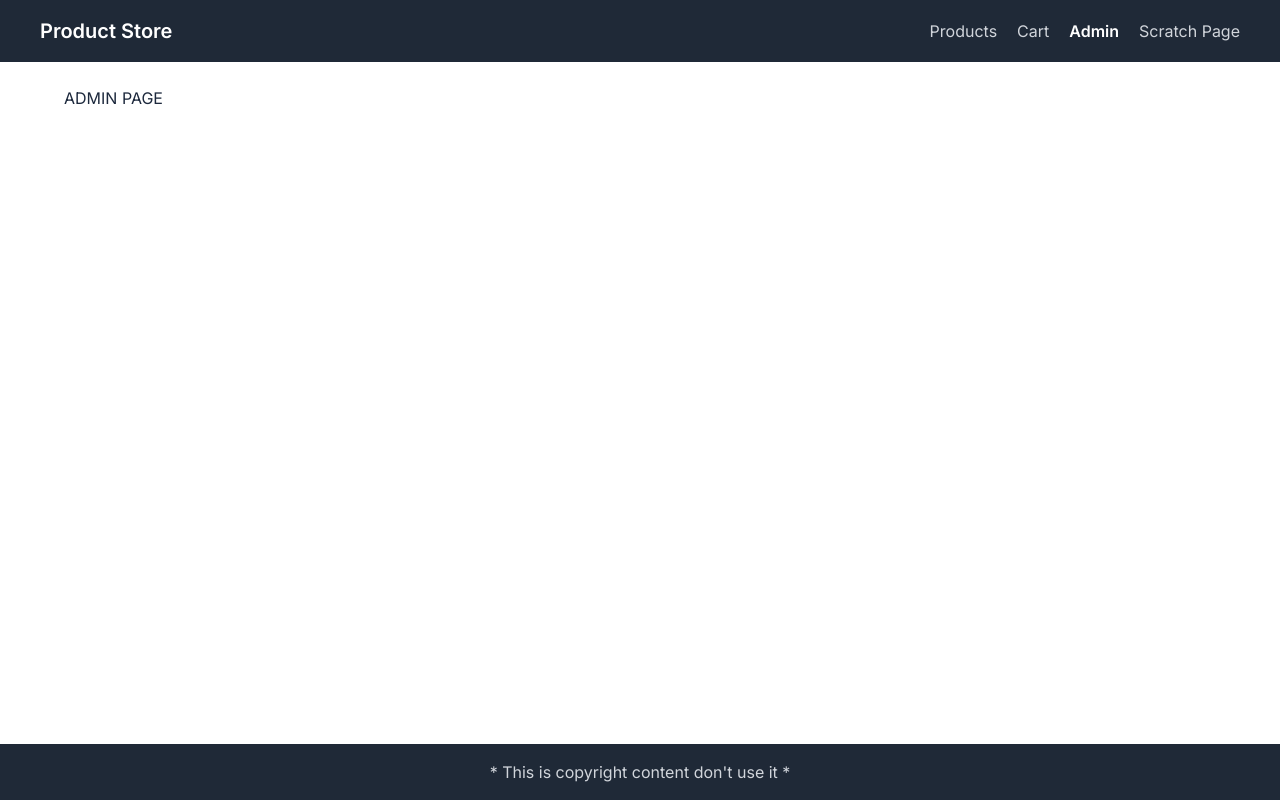
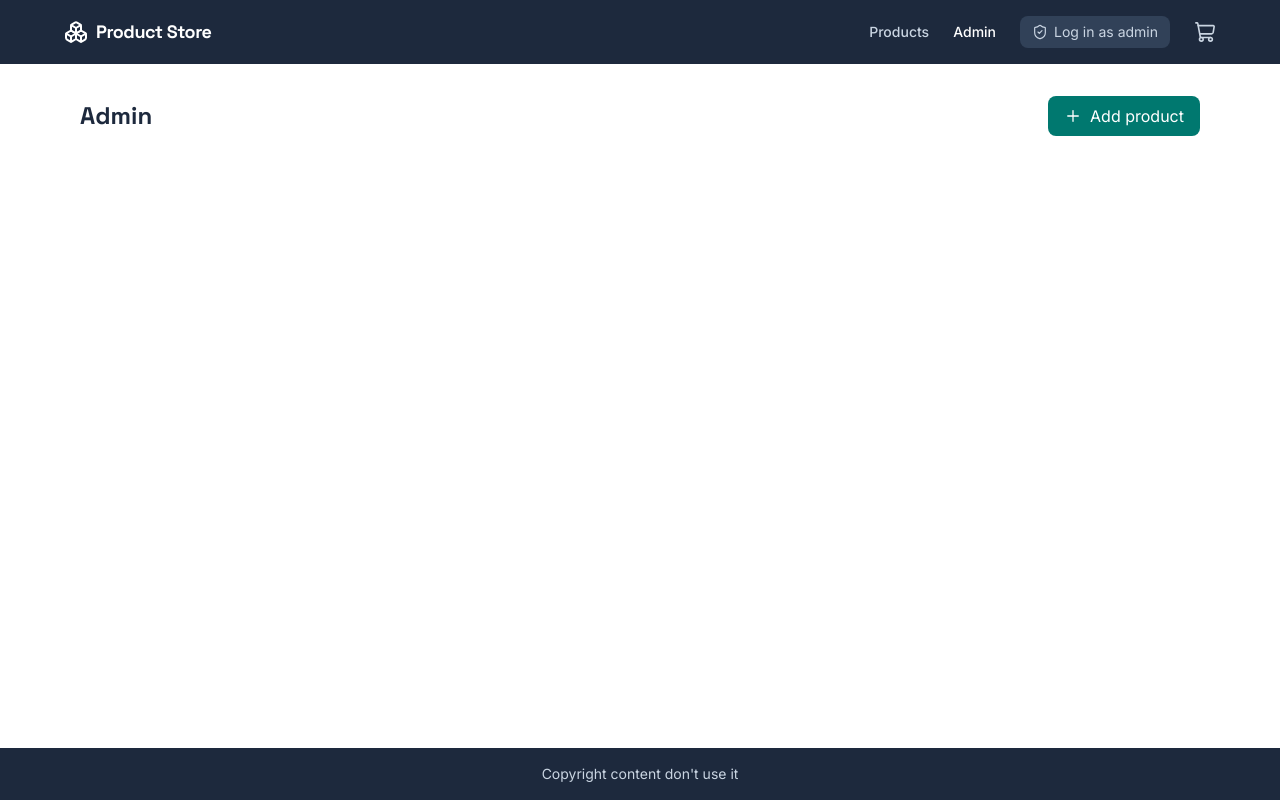
Before and after one commit to Matrixxx17/self-study-labs, a React (Vite) app in the folder product-store/: page /admin in a window 1280 px wide. Built offline with nearby package versions, Linux system fonts and the light colour scheme.

Commit message:
feat: create product modal with form Project — admin route + react-hook-form

```diff
--- a/product-store/package.json
+++ b/product-store/package.json
@@ -16,6 +16,7 @@
     "lucide-react": "^1.34.0",
     "react": "^19.2.8",
     "react-dom": "^19.2.8",
+    "react-hook-form": "^7.86.0",
     "react-router": "^8.3.0",
     "react-router-dom": "^7.18.2",
     "tailwindcss": "^4.3.3",
--- a/product-store/src/api/axiosInstance.js
+++ b/product-store/src/api/axiosInstance.js
@@ -1,7 +1,7 @@
 import axios from "axios"
 
 const api = axios.create({
-    baseURL: "http://dummyjson.com",
+    baseURL: "https://dummyjson.com",
     timeout: 10000,
 })
 export default api
--- /dev/null
+++ b/product-store/src/component/CreateProductForm.jsx
@@ -0,0 +1,111 @@
+import { use, useState } from "react";
+import { set, useForm } from 'react-hook-form'
+import api from "../api/axiosInstance"
+
+const CATEGORIES = [
+  'smartphones', 'laptops', 'fragrances', 'skincare',
+  'groceries', 'home-decoration',
+]
+
+export default function CreateProductForm({onSuccess}){
+    const  {
+        register,
+        handleSubmit,
+        formState: {errors, isSubmitting},
+        reset
+    } = useForm()
+
+    const [submitError,setSubmitError] = useState('')
+    const onSubmit = async(data) => {
+        setSubmitError('')
+        try{
+            const res = await api.post("/products/add",{
+                title: data.title,
+                price: Number(data.price),
+                category: data.category,
+                description: data.description
+            })
+            reset()
+            onSuccess(res.data)
+        } catch(err){
+            setSubmitError("Could not create product..sorry")
+        }
+    }
+     return (
+    <form onSubmit={handleSubmit(onSubmit)} className="space-y-4">
+      <div>
+        <label className="block text-sm font-medium text-slate-700 mb-1">Title</label>
+        <input
+          {...register('title', {
+            required: 'Title is required',
+            minLength: { value: 3, message: 'Title must be at least 3 characters' },
+          })}
+          className="w-full rounded-lg border border-slate-300 px-3 py-2 text-sm focus:outline-none focus:ring-2 focus:ring-teal-600"
+        />
+        {errors.title && (
+          <p className="text-red-600 text-sm mt-1">{errors.title.message}</p>
+        )}
+      </div>
+
+      <div>
+        <label className="block text-sm font-medium text-slate-700 mb-1">Price</label>
+        <input
+          type="number"
+          step="0.01"
+          {...register('price', {
+            required: 'Price is required',
+            valueAsNumber: true,
+            validate: (v) => v > 0 || 'Price must be a positive number',
+          })}
+          className="w-full rounded-lg border border-slate-300 px-3 py-2 text-sm focus:outline-none focus:ring-2 focus:ring-teal-600"
+        />
+        {errors.price && (
+          <p className="text-red-600 text-sm mt-1">{errors.price.message}</p>
+        )}
+      </div>
+
+      <div>
+        <label className="block text-sm font-medium text-slate-700 mb-1">Category</label>
+        <select
+          {...register('category', { required: 'Category is required' })}
+          className="w-full rounded-lg border border-slate-300 px-3 py-2 text-sm focus:outline-none focus:ring-2 focus:ring-teal-600"
+        >
+          <option value="">Select a category</option>
+          {CATEGORIES.map((c) => (
+            <option key={c} value={c}>{c}</option>
+          ))}
+        </select>
+        {errors.category && (
+          <p className="text-red-600 text-sm mt-1">{errors.category.message}</p>
+        )}
+      </div>
+
+      <div>
+        <label className="block text-sm font-medium text-slate-700 mb-1">Description</label>
+        <textarea
+          rows={3}
+          {...register('description', {
+            required: 'Description is required',
+            minLength: { value: 10, message: 'Description must be at least 10 characters' },
+          })}
+          className="w-full rounded-lg border border-slate-300 px-3 py-2 text-sm focus:outline-none focus:ring-2 focus:ring-teal-600"
+        />
+        {errors.description && (
+          <p className="text-red-600 text-sm mt-1">{errors.description.message}</p>
+        )}
+      </div>
+
+      {submitError && (
+        <p className="text-red-600 text-sm">{submitError}</p>
+      )}
+
+      <button
+        type="submit"
+        disabled={isSubmitting}
+        className="w-full rounded-lg bg-teal-700 px-4 py-2 text-white hover:bg-teal-800 disabled:opacity-50 disabled:cursor-not-allowed"
+      >
+        {isSubmitting ? 'Creating...' : 'Create product'}
+      </button>
+    </form>
+  )
+}
--- /dev/null
+++ b/product-store/src/guards/RequireAdmin.jsx
@@ -0,0 +1,9 @@
+import { Navigate } from "react-router-dom";
+import useAuthStore from "../store/useAuthStore";
+export default function RequireAdmin({children}){
+    const isAdmin = useAuthStore((s)=>s.isAdmin)
+    if(!isAdmin) {
+        return <Navigate to="/products" replace/>
+    }
+    return children
+}
--- a/product-store/src/layouts/RootLayout.jsx
+++ b/product-store/src/layouts/RootLayout.jsx
@@ -1,111 +1,64 @@
+// src/layouts/RootLayout.jsx
 import { Link, NavLink, Outlet } from "react-router-dom"
-
-const styles = {
-  wrapper: {
-    minHeight: "100vh",
-    display: "flex",
-    flexDirection: "column",
-  },
-  nav: {
-    backgroundColor: "#1f2937",
-    padding: "16px 24px",
-  },
-  navInner: {
-    display: "flex",
-    alignItems: "center",
-    justifyContent: "space-between",
-    maxWidth: "1200px",
-    margin: "0 auto",
-  },
-  brand: {
-    color: "#ffffff",
-    fontSize: "20px",
-    fontWeight: "bold",
-    textDecoration: "none",
-  },
-  navLinks: {
-    display: "flex",
-    gap: "20px",
-  },
-  navLink: {
-    color: "#d1d5db",
-    textDecoration: "none",
-    fontSize: "16px",
-  },
-  main: {
-    flex: 1,
-    padding: "24px",
-    maxWidth: "1200px",
-    margin: "0 auto",
-    width: "100%",
-  },
-  footer: {
-    backgroundColor: "#1f2937",
-    color: "#d1d5db",
-    textAlign: "center",
-    padding: "16px",
-  },
-}
+import { Boxes, ShoppingCart, ShieldCheck } from "lucide-react"
+import useCartStore from "../store/useCartStore"
+import useAuthStore from "../store/useAuthStore"
 
 export default function RootLayout() {
+  const itemCount = useCartStore((s) =>
+    s.items.reduce((sum, i) => sum + i.quantity, 0)
+  )
+  const isAdmin = useAuthStore((s) => s.isAdmin)
+  const toggleAdmin = useAuthStore((s) => s.toggleAdmin)
+
+  const linkClass = ({ isActive }) =>
+    `text-sm font-medium ${isActive ? "text-white" : "text-slate-300 hover:text-white"}`
+
   return (
-    <div style={styles.wrapper}>
-      <nav style={styles.nav}>
-        <div style={styles.navInner}>
-          <Link to="/products" style={styles.brand}>
-            Product Store
+    <div className="min-h-screen flex flex-col">
+      <nav className="sticky top-0 z-40 bg-slate-800 px-4 sm:px-6 py-4">
+        <div className="mx-auto max-w-6xl flex items-center justify-between">
+          <Link to="/products" className="flex items-center gap-2 text-white">
+            <Boxes size={24} strokeWidth={2} />
+            <span className="font-display font-bold text-lg tracking-tight hidden sm:inline">
+              Product Store
+            </span>
           </Link>
-          <div style={styles.navLinks}>
-            <NavLink
-              to="/products"
-              style={({ isActive }) => ({
-                ...styles.navLink,
-                color: isActive ? "#ffffff" : "#d1d5db",
-                fontWeight: isActive ? "bold" : "normal",
-              })}
+
+          <div className="flex items-center gap-4 sm:gap-6">
+            <NavLink to="/products" className={linkClass}>Products</NavLink>
+            <NavLink to="/admin" className={linkClass}>Admin</NavLink>
+
+            <button
+              onClick={toggleAdmin}
+              className={`hidden sm:flex items-center gap-1.5 rounded-lg px-3 py-1.5 text-sm ${
+                isAdmin
+                  ? "bg-teal-600 text-white"
+                  : "bg-slate-700 text-slate-300 hover:bg-slate-600"
+              }`}
             >
-              Products
-            </NavLink>
-            <NavLink
-              to="/cart"
-              style={({ isActive }) => ({
-                ...styles.navLink,
-                color: isActive ? "#ffffff" : "#d1d5db",
-                fontWeight: isActive ? "bold" : "normal",
-              })}
-            >
-              Cart
-            </NavLink>
-            <NavLink
-              to="/admin"
-              style={({ isActive }) => ({
-                ...styles.navLink,
-                color: isActive ? "#ffffff" : "#d1d5db",
-                fontWeight: isActive ? "bold" : "normal",
-              })}
-            >
-              Admin
-            </NavLink>
-            <NavLink
-              to="/scratch"
-              style={({ isActive }) => ({
-                ...styles.navLink,
-                color: isActive ? "#ffffff" : "#d1d5db",
-                fontWeight: isActive ? "bold" : "normal",
-              })}
-            >
-              Scratch Page
+              <ShieldCheck size={16} strokeWidth={1.75} />
+              {isAdmin ? "Admin mode" : "Log in as admin"}
+            </button>
+
+            <NavLink to="/cart" className="relative text-slate-300 hover:text-white">
+              <ShoppingCart size={22} strokeWidth={1.75} />
+              {itemCount > 0 && (
+                <span className="absolute -top-2 -right-2 flex h-4 w-4 items-center justify-center rounded-full bg-teal-600 text-[10px] font-medium text-white">
+                  {itemCount}
+                </span>
+              )}
             </NavLink>
           </div>
         </div>
       </nav>
 
-      <main style={styles.main}>
+      <main className="flex-1 w-full max-w-6xl mx-auto px-4 py-8">
         <Outlet />
       </main>
 
-      <footer style={styles.footer}>
-        * This is copyright content don't use it *
+      <footer className="bg-slate-800 text-slate-300 text-center py-4 text-sm">
+        Copyright content don't use it
       </footer>
     </div>
   )
--- a/product-store/src/pages/AdminPage.jsx
+++ b/product-store/src/pages/AdminPage.jsx
@@ -1,6 +1,44 @@
-function AdminPage(){
-    return <div>
-        <p>ADMIN PAGE</p>
+// src/pages/AdminPage.jsx
+import { useState } from 'react'
+import { Plus } from 'lucide-react'
+import Modal from '../component/Modal'
+import CreateProductForm from '../component/CreateProductForm'
+
+export default function AdminPage() {
+  const [isModalOpen, setIsModalOpen] = useState(false)
+  const [successMessage, setSuccessMessage] = useState('')
+
+  const handleSuccess = (createdProduct) => {
+    setIsModalOpen(false)
+    setSuccessMessage(`Product created successfully with id ${createdProduct.id}`)
+  }
+
+  return (
+    <div>
+      <div className="flex items-center justify-between mb-6">
+        <h1 className="font-display text-2xl font-bold">Admin</h1>
+        <button
+          onClick={() => setIsModalOpen(true)}
+          className="flex items-center gap-2 rounded-lg bg-teal-700 px-4 py-2 text-white hover:bg-teal-800"
+        >
+          <Plus size={18} strokeWidth={1.75} />
+          Add product
+        </button>
+      </div>
+
+      {successMessage && (
+        <div className="mb-6 rounded-lg bg-teal-50 border border-teal-200 px-4 py-3 text-teal-800 text-sm">
+          {successMessage}
+        </div>
+      )}
+
+      <Modal
+        isOpen={isModalOpen}
+        onClose={() => setIsModalOpen(false)}
+        title="Add product"
+      >
+        <CreateProductForm onSuccess={handleSuccess} />
+      </Modal>
     </div>
+  )
 }
-export default AdminPage
```
Also changed, not shown: 1 other file (tests, documents, lock files or other folders).
